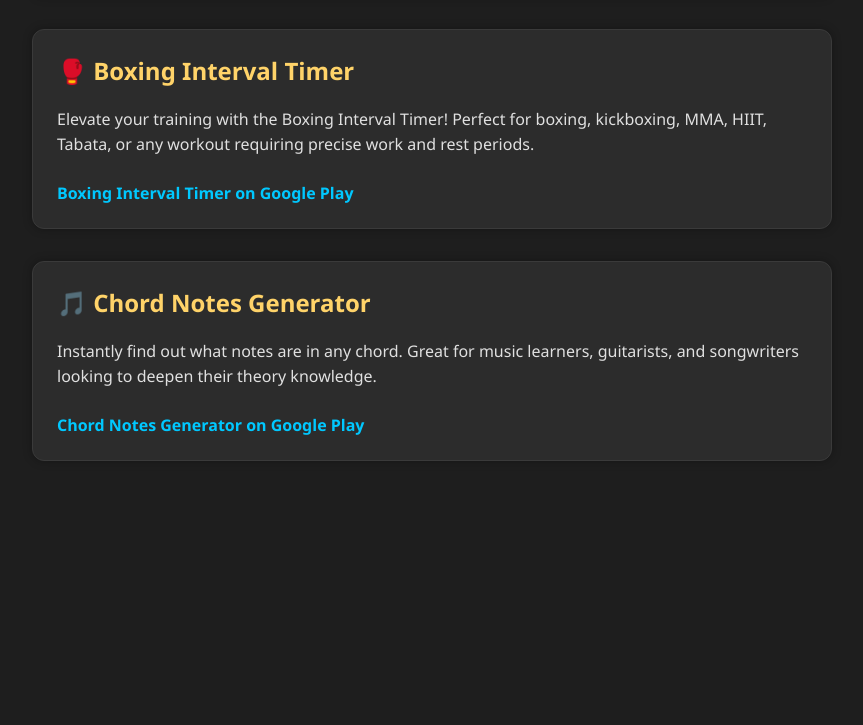
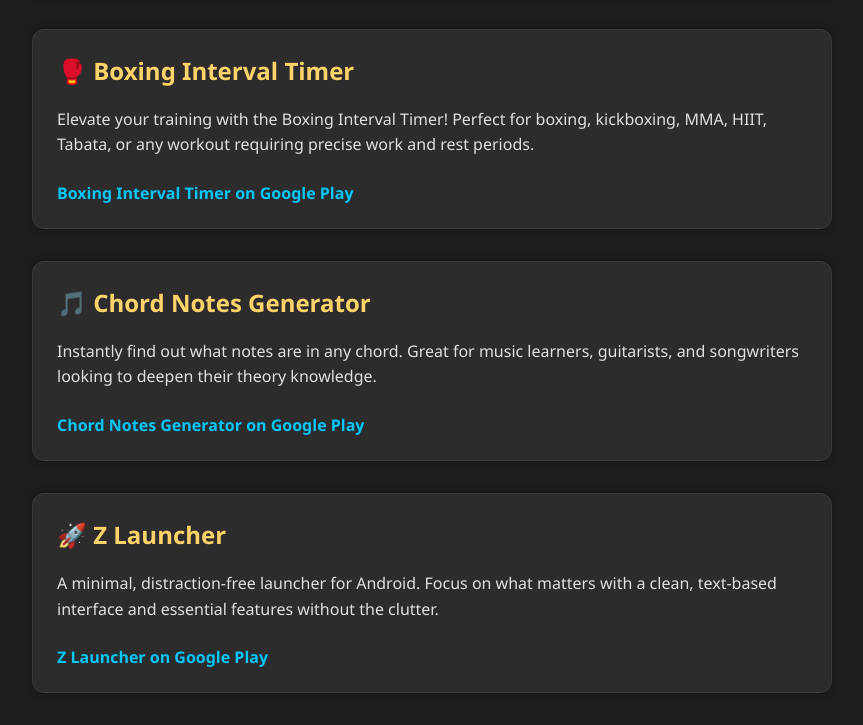
Before and after one commit to eightbitnightmare/eightbitnightmare.github.io, a plain HTML site: page index.html in a window 1280 px wide. Shown: the part 689-1414 px from the top of the page, without its empty margins (208-1071 px from the left). Before the commit the page ends 1182 px from the top, so only its background shows below. Drawn offline with Linux system fonts and the light colour scheme.

Commit message:
Update index.html for Z launcher

```diff
--- a/index.html
+++ b/index.html
@@ -119,7 +119,12 @@
       <a href="https://play.google.com/store/apps/details?id=com.eightbitnightmare.chordnotesgenerator" target="_blank">Chord Notes Generator on Google Play</a>
     </div>
 
-  </div>
+    <div class="app">
+      <h2>🚀 Z Launcher</h2>
+      <p>A minimal, distraction-free launcher for Android. Focus on what matters with a clean, text-based interface and essential features without the clutter.</p>
+      <a href="https://play.google.com/store/apps/details?id=com.eightbitnightmare.zlauncher" target="_blank">Z Launcher on Google Play</a>
+    </div>
+    </div>
 
 </body>
 </html>
```
